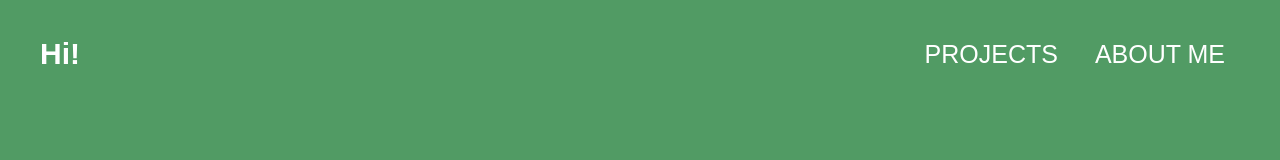
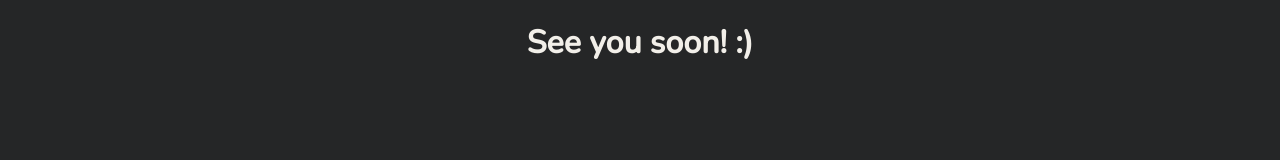
Before and after one commit to MrLimeick/mrlimeick.github.io, a plain HTML site: page index.html in a window 1280 px wide. Drawn offline with nearby package versions, Linux system fonts and the light colour scheme.

Commit message:
See you soon

```diff
--- a/index.html
+++ b/index.html
@@ -2,29 +2,21 @@
 <html lang="en">
 <head>
   <meta charset="UTF-8">
-  <meta http-equiv="X-UA-Compatible" content="IE=edge">
   <meta name="viewport" content="width=device-width, initial-scale=1.0">
-  <title>My site</title>
-  <link rel="stylesheet" href="style.css">
+  <title>:)</title>
+  <style>
+    @import url('https://fonts.googleapis.com/css2?family=Nunito:wght@500&display=swap');
+    body {
+      font-family: 'Nunito', sans-serif;
+      background-color: #252627;
+    }
+    h1 {
+      color: #F2EFE9;
+      text-align: center;
+    }
+  </style>
 </head>
 <body>
-
-<header>
-  <div class="container">
-    <div class="header__inner">
-      <div class="logo">Hi!</div>
-      <nav class="nav">
-        <a href="projects.html"  class="nav_link">Projects</a>
-        <a href="#" class="nav_link">about me</a>
-      </nav>
-    </div>
-  </div>
-</header>
-
-<div class="intro">
-  <div class="container">
-  </div>
-</div>
-
+  <h1>See you soon! :)</h1>
 </body>
 </html>
--- a/style.css
+++ /dev/null
@@ -1,96 +0,0 @@
-body
-{
-    margin: 0;
-    font-family: 'Montserrat', sans-serif;
-    font-size: 15px;
-    line-height: 1.6;
-    background: rgb(81, 155, 100);
-}
-*,
-*:before,
-*:after
-{
-    box-sizing: border-box;
-}
-.container
-{
-    width: 100%;
-    max-width: 1200px;
-    margin: 0 auto;
-}
-
-.intro
-{
-    width: 100%;
-    height: 100vh;
-}
-h1,h2,h3,h4,h5,h6
-{
-    margin: 0;
-    color: #fff;
-}
-/*header*/
-header
-{
-    padding-top: 30px;
-    width: 100%;
-    position: absolute;
-    top: 0;
-    left: 0;
-    right: 0;
-    z-index: 100;
-}
-.logo
-{
-    font-size: 30px;
-    font-weight: 700;
-    color: rgb(255, 255, 255);
-
-}
-.nav
-{
-    font-size: 25px;
-    text-transform: uppercase;
-}
-.nav_link:after
-{
-    content: "";
-    display: block;
-    width: 100%;
-    height: 3px;
-opacity: 0;
-    background-color: #fff;
-
-    position: absolute;
-    top: 100%;
-    left: 0;
-    z-index: 1;
-    transition: opacity .1s linear;
-
-
-}
-.nav_link
-{
-    display: inline-block;
-    vertical-align: top;
-    margin: 0 15px;
-    position: relative;
-    color: rgb(255, 255, 255);
-    text-decoration: none;
-    transition: color .1s linear;
-}
-.nav_link:hover
-{
-    color:yellow;
-}
-.nav_link:hover::after
-{
-    opacity: 1;
-    background-color: yellow;
-}
-.header__inner
-{
-    display: flex;
-    justify-content: space-between;
-    align-items: center;
-}
```
Also changed, not shown: projects.html (deleted, +0 -30 lines).
